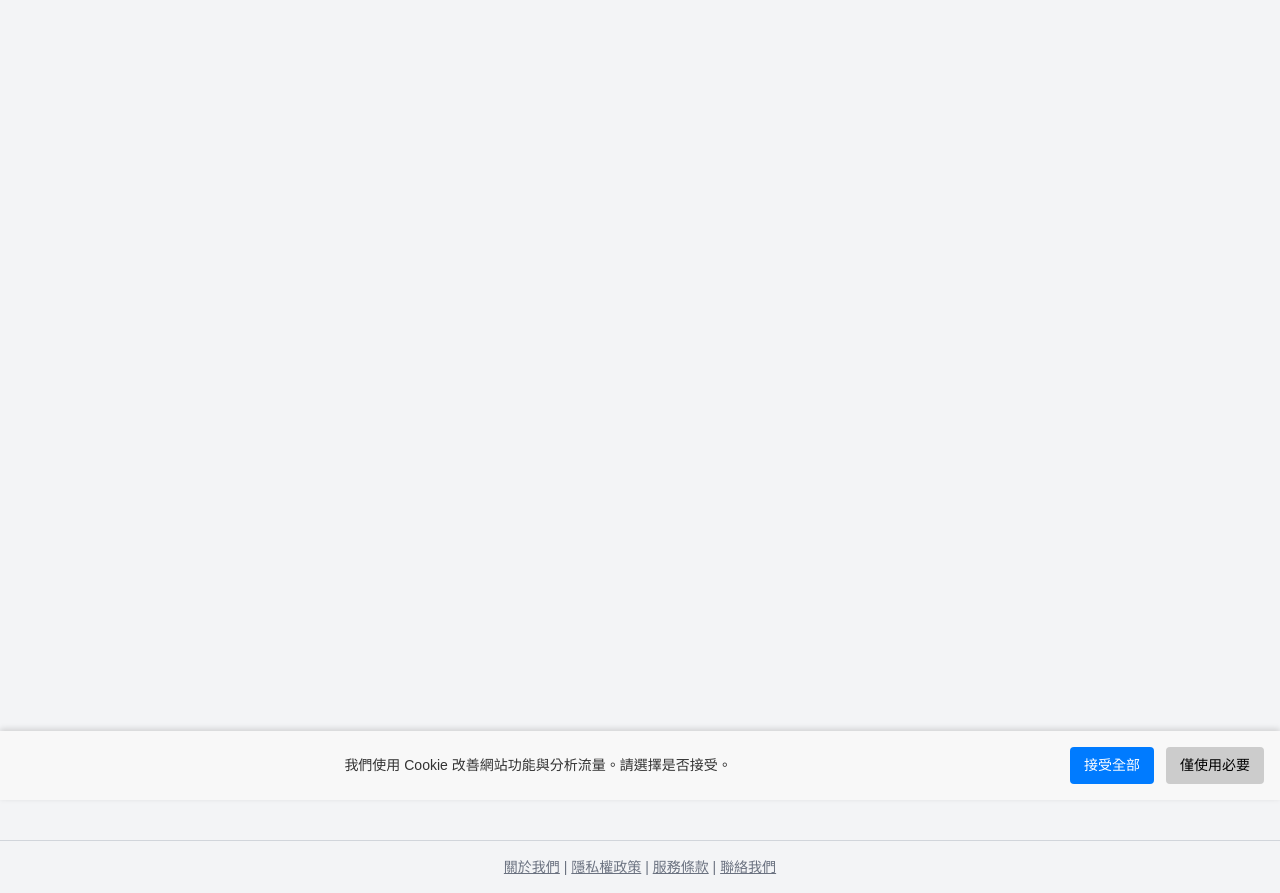
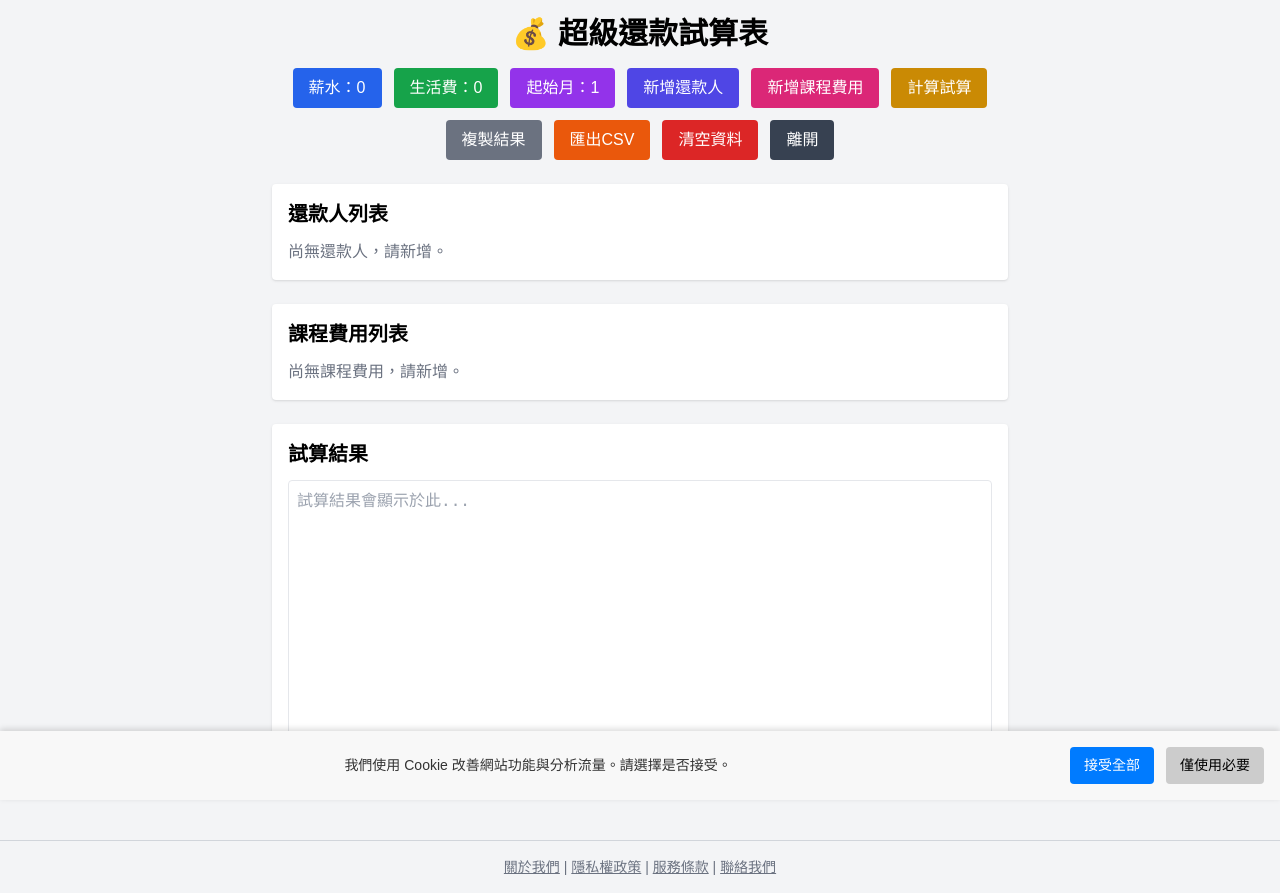
Before and after one commit to ailing1021/test, a Flask app: page / in a window 1280 px wide. Run offline with Flask 3, Linux system fonts and the light colour scheme; data that the repository does not hold is empty; some libraries are stand-ins or nearby versions.

Commit message:
Update index.html

```diff
--- a/template/index.html
+++ b/template/index.html
@@ -6,10 +6,12 @@
   <meta charset="UTF-8" />
   <meta name="viewport" content="width=device-width, initial-scale=1" />
   <title>💰 超級還款試算表 - 完整版</title>
+
   <script src="https://cdnjs.cloudflare.com/ajax/libs/react/18.2.0/umd/react.production.min.js" crossorigin></script>
   <script src="https://cdnjs.cloudflare.com/ajax/libs/react-dom/18.2.0/umd/react-dom.production.min.js" crossorigin></script>
   <script src="https://cdnjs.cloudflare.com/ajax/libs/babel-standalone/7.20.12/babel.min.js"></script>
   <script src="https://cdn.tailwindcss.com"></script>
+
   <style>
     html, body, #root {
       height: 100%;
@@ -39,6 +41,7 @@
       white-space: pre-wrap;
     }
   </style>
+
   <meta name="google-site-verification" content="BCvXzgcedvqCehBvT5sfZjBzHe56ld3ft6gNTqERsyE" />
   <script async src="https://www.googletagmanager.com/gtag/js?id=G-WGEGPPKK5D"></script>
   <script>
@@ -58,13 +61,11 @@
   </script>
 </head>
 <body>
-  <meta name="google-site-verification" content="BCvXzgcedvqCehBvT5sfZjBzHe56ld3ft6gNTqERsyE" />
   <div id="root" class="h-full flex flex-col"></div>
 
   <script type="text/babel">
-
     function App() {
-      // 初始狀態，現在主要作為預設值，實際數據從後端獲取
+      // 初始狀態：主要作為預設值，實際數據從後端獲取
       const getInitialState = () => {
         return {
           salary: 0,
@@ -81,7 +82,6 @@
 
       // Effect Hook 用於在組件載入時從後端獲取最新狀態
       React.useEffect(() => {
-        // 首次載入時嘗試從後端獲取狀態
         fetchCurrentState();
       }, []); // 空依賴數組表示只在組件 mount 時運行一次
 
@@ -100,15 +100,16 @@
               courseList: data.course_list || [],
             }));
           } else {
-            console.error('Failed to fetch current state:', response.status, response.statusText);
-            alert('無法獲取最新狀態，請檢查伺服器或網路連線。');
+            // 處理非 200 OK 的響應
+            const errorData = await response.json().catch(() => ({ message: response.statusText }));
+            console.error('Failed to fetch current state:', response.status, errorData.message);
+            alert(`無法獲取最新狀態，請檢查伺服器或網路連線。錯誤：${errorData.message}`);
           }
         } catch (error) {
           console.error('Error fetching current state:', error);
           alert('獲取最新狀態時發生網路錯誤或伺服器問題。');
         }
       };
-
 
       const openModal = (type) => {
         setState(prev => ({ ...prev, modalType: type }));
@@ -124,7 +125,7 @@
           alert("姓名不能為空");
           return false;
         }
-        if (isNaN(parseFloat(debt)) || parseFloat(debt) <= 0) { // 使用 parseFloat 確保數字檢查
+        if (isNaN(parseFloat(debt)) || parseFloat(debt) <= 0) {
           alert("欠款金額必須大於0");
           return false;
         }
@@ -138,7 +139,7 @@
           });
           const data = await response.json();
           if (response.ok && data.status === 'success') {
-            await fetchCurrentState(); // 成功後從後端重新獲取數據
+            await fetchCurrentState();
             return true;
           } else {
             alert("新增還款人失敗: " + (data.message || response.statusText));
@@ -157,7 +158,7 @@
           alert("課程總費用必須大於0");
           return false;
         }
-        if (!Number.isInteger(parseInt(months)) || parseInt(months) <= 0) { // 使用 parseInt
+        if (!Number.isInteger(parseInt(months)) || parseInt(months) <= 0) {
           alert("課程期數必須是大於0的整數");
           return false;
         }
@@ -171,7 +172,7 @@
           });
           const data = await response.json();
           if (response.ok && data.status === 'success') {
-            await fetchCurrentState(); // 成功後從後端重新獲取數據
+            await fetchCurrentState();
             return true;
           } else {
             alert("新增課程失敗: " + (data.message || response.statusText));
@@ -200,7 +201,7 @@
           });
           const data = await response.json();
           if (response.ok && data.status === 'success') {
-            await fetchCurrentState(); // 成功後從後端重新獲取數據
+            await fetchCurrentState();
             return true;
           } else {
             alert("設定薪水失敗: " + (data.message || response.statusText));
@@ -229,7 +230,7 @@
           });
           const data = await response.json();
           if (response.ok && data.status === 'success') {
-            await fetchCurrentState(); // 成功後從後端重新獲取數據
+            await fetchCurrentState();
             return true;
           } else {
             alert("設定生活費失敗: " + (data.message || response.statusText));
@@ -259,7 +260,7 @@
           });
           const data = await response.json();
           if (response.ok && data.status === 'success') {
-            await fetchCurrentState(); // 成功後從後端重新獲取數據
+            await fetchCurrentState();
             return true;
           } else {
             alert("設定起始月份失敗: " + (data.message || response.statusText));
@@ -281,7 +282,16 @@
         newList.splice(index, 1);
         setState(prev => ({ ...prev, repayList: newList }));
         // 如果有後端刪除 API，應該在這裡調用：
-        // await fetch('/api/remove_person', { method: 'POST', body: JSON.stringify({ index: index }) });
+        // fetch('/api/remove_person', { method: 'POST', body: JSON.stringify({ index: index }) })
+        //   .then(response => response.json())
+        //   .then(data => {
+        //     if (data.status === 'success') {
+        //       fetchCurrentState(); // 成功後從後端重新獲取數據
+        //     } else {
+        //       alert('後端移除還款人失敗: ' + data.message);
+        //     }
+        //   })
+        //   .catch(error => console.error('Error removing person from backend:', error));
       };
 
       // 刪除課程 - 同上，後端目前沒有獨立的刪除 API
@@ -291,18 +301,27 @@
         newList.splice(index, 1);
         setState(prev => ({ ...prev, courseList: newList }));
         // 如果有後端刪除 API，應該在這裡調用：
-        // await fetch('/api/remove_course', { method: 'POST', body: JSON.stringify({ index: index }) });
+        // fetch('/api/remove_course', { method: 'POST', body: JSON.stringify({ index: index }) })
+        //   .then(response => response.json())
+        //   .then(data => {
+        //     if (data.status === 'success') {
+        //       fetchCurrentState(); // 成功後從後端重新獲取數據
+        //     } else {
+        //       alert('後端移除課程失敗: ' + data.message);
+        //     }
+        //   })
+        //   .catch(error => console.error('Error removing course from backend:', error));
       };
 
       // 計算還款試算表 - 呼叫後端 API
       const calculate = async () => {
         try {
           const response = await fetch('/api/calculate', {
-            method: 'POST', // Flask 後端設定為 POST
+            method: 'POST',
             headers: {
               'Content-Type': 'application/json',
             },
-            body: JSON.stringify({}) // 計算 API 不需額外傳送數據，因為後端會使用其自身維護的 state
+            body: JSON.stringify({})
           });
           const data = await response.json();
           if (response.ok && data.status === 'success') {
@@ -321,6 +340,21 @@
         }
       };
 
+      // 複製試算結果到剪貼簿
+      const copyResult = async () => {
+        try {
+          if (state.calculationResult) {
+            await navigator.clipboard.writeText(state.calculationResult);
+            alert('試算結果已複製到剪貼簿！');
+          } else {
+            alert('沒有試算結果可供複製。');
+          }
+        } catch (err) {
+          console.error('複製失敗:', err);
+          alert('無法複製到剪貼簿，請手動選取文字複製。');
+        }
+      };
+
       // 匯出CSV - 呼叫後端 API
       const exportCsv = async () => {
         try {
@@ -328,7 +362,6 @@
             method: 'GET',
           });
           if (response.ok) {
-            // 從響應頭獲取檔案名稱
             const contentDisposition = response.headers.get('Content-Disposition');
             let filename = 'repay_result.csv'; // 預設檔名
             if (contentDisposition && contentDisposition.includes('filename=')) {
@@ -346,7 +379,7 @@
             window.URL.revokeObjectURL(url);
             alert("CSV 檔案已成功下載。");
           } else {
-            const errorData = await response.json();
+            const errorData = await response.json().catch(() => ({ message: response.statusText }));
             alert("匯出CSV失敗: " + (errorData.message || response.statusText));
           }
         } catch (error) {
@@ -364,7 +397,7 @@
             headers: {
               'Content-Type': 'application/json',
             },
-            body: JSON.stringify({}) // reset API 可能是空 body
+            body: JSON.stringify({})
           });
           const data = await response.json();
           if (response.ok && data.status === 'success') {
@@ -383,8 +416,11 @@
       // 離開應用程式（瀏覽器行為）
       const exitApp = () => {
         if (confirm('確定離開？')) {
-          window.close(); // 嘗試關閉當前視窗/標籤頁
-          alert('感謝使用！');
+          // window.close() 只能關閉由腳本開啟的視窗，對於用戶手動開啟的頁面可能無效
+          // 更好的做法是導向一個空白頁或提示用戶手動關閉
+          window.location.href = 'about:blank';
+          // 或者直接提示，不嘗試關閉
+          // alert('感謝使用！請手動關閉瀏覽器標籤頁。');
         }
       };
 
@@ -395,7 +431,7 @@
         let input1Ref = React.useRef(null);
         let input2Ref = React.useRef(null);
 
-        const handleSubmit = async () => { // 這裡也要變成 async
+        const handleSubmit = async () => {
           let success = false;
           switch (state.modalType) {
             case 'addPerson':
@@ -415,7 +451,7 @@
               break;
             default:
               closeModal();
-              return; // Add return to prevent further execution if no specific type matches
+              return;
           }
           if (success) {
               closeModal();
@@ -533,7 +569,7 @@
           {/* 按鈕區 */}
           <div className="flex flex-wrap gap-3 mb-6 justify-center">
             <button
-              className="bg-blue-600 text-white px-4 py-2 rounded hover:bg-blue-700"
+              className="bg-blue-600 text-white px-4 py-2 rounded hover:bg-blue-700 whitespace-nowrap"
               onClick={() => openModal('setSalary')}
               title="設定薪水"
             >
@@ -541,7 +577,7 @@
             </button>
 
             <button
-              className="bg-green-600 text-white px-4 py-2 rounded hover:bg-green-700"
+              className="bg-green-600 text-white px-4 py-2 rounded hover:bg-green-700 whitespace-nowrap"
               onClick={() => openModal('setLivingExpense')}
               title="設定生活費"
             >
@@ -549,7 +585,7 @@
             </button>
 
             <button
-              className="bg-purple-600 text-white px-4 py-2 rounded hover:bg-purple-700"
+              className="bg-purple-600 text-white px-4 py-2 rounded hover:bg-purple-700 whitespace-nowrap"
               onClick={() => openModal('setStartMonth')}
               title="設定起始月份"
             >
@@ -557,7 +593,7 @@
             </button>
 
             <button
-              className="bg-indigo-600 text-white px-4 py-2 rounded hover:bg-indigo-700"
+              className="bg-indigo-600 text-white px-4 py-2 rounded hover:bg-indigo-700 whitespace-nowrap"
               onClick={() => openModal('addPerson')}
               title="新增還款人"
             >
@@ -565,7 +601,7 @@
             </button>
 
             <button
-              className="bg-pink-600 text-white px-4 py-2 rounded hover:bg-pink-700"
+              className="bg-pink-600 text-white px-4 py-2 rounded hover:bg-pink-700 whitespace-nowrap"
               onClick={() => openModal('addCourse')}
               title="新增課程費用"
             >
@@ -573,7 +609,7 @@
             </button>
 
             <button
-              className="bg-yellow-600 text-white px-4 py-2 rounded hover:bg-yellow-700"
+              className="bg-yellow-600 text-white px-4 py-2 rounded hover:bg-yellow-700 whitespace-nowrap"
               onClick={calculate}
               title="開始計算"
             >
@@ -581,7 +617,7 @@
             </button>
 
             <button
-              className="bg-gray-500 text-white px-4 py-2 rounded hover:bg-gray-600"
+              className="bg-gray-500 text-white px-4 py-2 rounded hover:bg-gray-600 whitespace-nowrap"
               onClick={copyResult}
               title="複製試算結果"
             >
@@ -589,7 +625,7 @@
             </button>
 
             <button
-              className="bg-orange-600 text-white px-4 py-2 rounded hover:bg-orange-700"
+              className="bg-orange-600 text-white px-4 py-2 rounded hover:bg-orange-700 whitespace-nowrap"
               onClick={exportCsv}
               title="匯出試算結果CSV"
             >
@@ -597,7 +633,7 @@
             </button>
 
             <button
-              className="bg-red-600 text-white px-4 py-2 rounded hover:bg-red-700"
+              className="bg-red-600 text-white px-4 py-2 rounded hover:bg-red-700 whitespace-nowrap"
               onClick={clearAll}
               title="清空所有資料"
             >
@@ -605,7 +641,7 @@
             </button>
 
             <button
-              className="bg-gray-700 text-white px-4 py-2 rounded hover:bg-gray-800"
+              className="bg-gray-700 text-white px-4 py-2 rounded hover:bg-gray-800 whitespace-nowrap"
               onClick={exitApp}
               title="離開網頁"
             >
@@ -700,7 +736,7 @@
 
     ReactDOM.createRoot(document.getElementById('root')).render(<App />);
   </script>
-</div>
+
   <div id="cookie-banner" style="
     position: fixed;
     bottom: 0;
@@ -760,6 +796,7 @@
       document.getElementById('cookie-banner').style.display = 'none';
     }
   </script>
+
   <footer class="text-center text-sm text-gray-500 mt-10 py-4 border-t border-gray-300">
     <p>
       <a href="/about" class="underline hover:text-blue-600">關於我們</a> |
```
Lines whose indentation alone changed are shown as unchanged.
